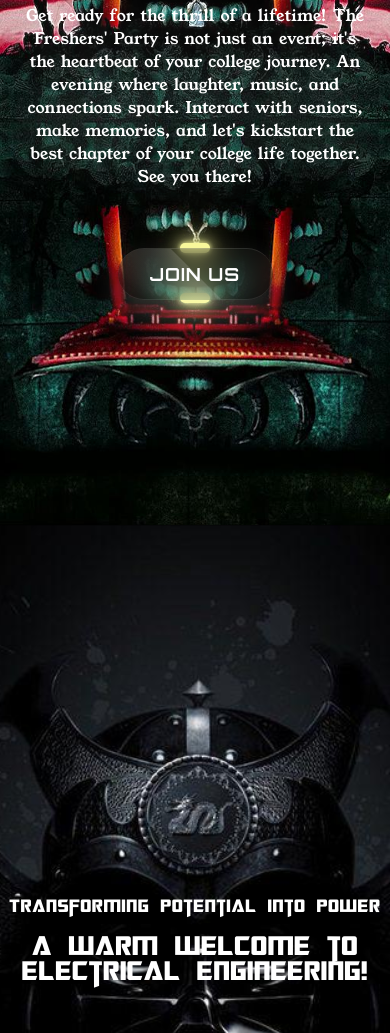
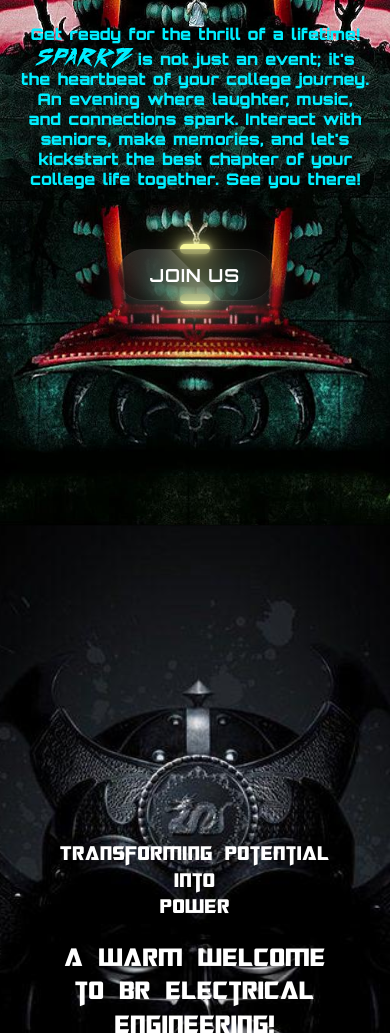
Before and after one commit to Sypher0Dronzer/Freshers-Sparks2k24, a plain HTML site: page index.html in a window 390 px wide. Shown: the part 311-1344 px from the top of the page. Drawn offline with Linux system fonts and the light colour scheme.

Commit message:
hell yeah

```diff
--- a/css/imports.css
+++ b/css/imports.css
@@ -12,6 +12,10 @@
   font-family: nuku;
   src: url("../nuku-nuku/nuku1.ttf");
 }
+@font-face {
+  font-family: fighting;
+  src: url(../fighting_spirit_tbs/Fighting\ Spirit\ 2\ ital.otf);
+}
 
 @keyframes glowYellow {
   from {
@@ -22,13 +26,3 @@
     text-shadow: 0 0 20px rgb(226, 240, 31);
   }
 }
-@keyframes glowWhite {
-    from {
-      text-shadow: 0 0 10px white;
-      text-shadow: 0 0 40px white;
-    }
-    to {
-      text-shadow: 0 0 30px white;
-      text-shadow: 0 0 50px white;
-    }
-  }
--- a/css/styles.css
+++ b/css/styles.css
@@ -34,6 +34,7 @@ body {
 
 .Sparkz {
   font-family: orbitron;
+  font-family: fighting;
   font-weight: 900;
   letter-spacing: 2px;
   font-size: 70px;
@@ -46,23 +47,47 @@ body {
 .welcome-msg {
   margin-top: 40px;
   color: white;
+  color: rgb(0, 238, 255);
   font-size: 22px;
-  font-weight: 500;
+  font-weight: 900;
   max-width: 600px;
   word-spacing: 2px;
-  font-family: "Young Serif", serif;
+  font-family: orbitron;
   font-style: normal;
-  animation: glowWhite 1s ease-in-out infinite alternate;
   text-align: center;
   margin-bottom: 40px;
+  text-shadow: white;
 }
 
 .welcome-msg span {
   font-size: 22px;
   font-weight: bold;
   letter-spacing: 2px;
-  animation: glowYellow 1.2s ease-in-out infinite alternate;
+  font-family: fighting;
 }
+
+
+@media (max-width: 980px) {
+  .Sparkz {
+    font-size: 50px;
+  }
+  .welcome-msg {
+    font-size: 16px;
+  }
+}
+@media (max-width: 480px) {
+  .Sparkz {
+    font-size: 40px;
+  }
+  .welcome-msg {
+    font-size: 16px;
+    max-width: 90vw;
+  }
+  .welcome-msg span {
+    font-size: 18px;
+  }
+}
+
 .container {
   display: flex;
   flex-wrap: wrap;
@@ -186,26 +211,7 @@ body {
   color: #000;
 }
 
-@media (max-width: 980px) {
-  .Sparkz {
-    font-size: 50px;
-  }
-  .welcome-msg {
-    font-size: 16px;
-  }
-}
-@media (max-width: 480px) {
-  .Sparkz {
-    font-size: 35px;
-  }
-  .welcome-msg {
-    font-size: 16px;
-    max-width: 90vw;
-  }
-  .welcome-msg span {
-    font-size: 18px;
-  }
-}
+
 
 /* --------------------section2------------- */
 .section2 {
@@ -227,28 +233,31 @@ body {
   letter-spacing: 1px;
   margin-bottom: 20px;
   text-align: center;
+  line-height: 120%;
 }
 .section2 h1{
   font-family: transformer;
-  font-size: 45px;
+  font-size: 50px;
   letter-spacing: 1px;
+  line-height: 120%;
   text-align: center;
+  margin: 0 10px;
 }
 @media (max-width:1080px) {
   .section2 h3{
-    font-size: 22px;
+    font-size: 30px;
   }
   .section2 h1{
-    font-size: 35px;
+    font-size: 50px;
   }
 
 }
 @media (max-width:480px) {
   .section2 h3{
-    font-size: 20px;
+    font-size: 22px;
   }
   .section2 h1{
-    font-size: 30px;
+    font-size: 28px;
   }
 
 }
--- a/index.html
+++ b/index.html
@@ -37,13 +37,14 @@
         <i class="fa-solid fa-bars"></i>
       </div>
     </div>
+
     <div class="section1">
       <h1 class="Sparkz">
         SPARKZ <br />
         2k24
       </h1>
       <p class="welcome-msg">
-        Get ready for the thrill of a lifetime! The Freshers' Party is not just an event; it's the heartbeat of your college journey. An evening where laughter, music, and connections spark. Interact with seniors, make memories, and let's kickstart the best chapter of your college life together. See you there!
+        Get ready for the thrill of a lifetime! <span>SPARKZ</span> is not just an event; it's the heartbeat of your college journey. An evening where laughter, music, and connections spark. Interact with seniors, make memories, and let's kickstart the best chapter of your college life together. See you there!
       </p>
 
       <div class="container">
@@ -51,9 +52,10 @@
       </div>
     </div>
     <div class="section2">
-      <h3>Transforming Potential into Power</h3>
-      <h1>A Warm Welcome to Electrical Engineering!</h1>
+      <h3>Transforming Potential <br> into <br> Power</h3>
+      <h1>A Warm Welcome <br> to br Electrical Engineering!</h1>
     </div>
+
 
     <!-- Preloader -->
     <div class="preloader">
```
Also changed, not shown: fighting_spirit_tbs/Fighting Spirit 2 bold.otf (added), fighting_spirit_tbs/Fighting Spirit 2 ital.otf (added), fighting_spirit_tbs/Fighting Spirit 2.otf (added).
